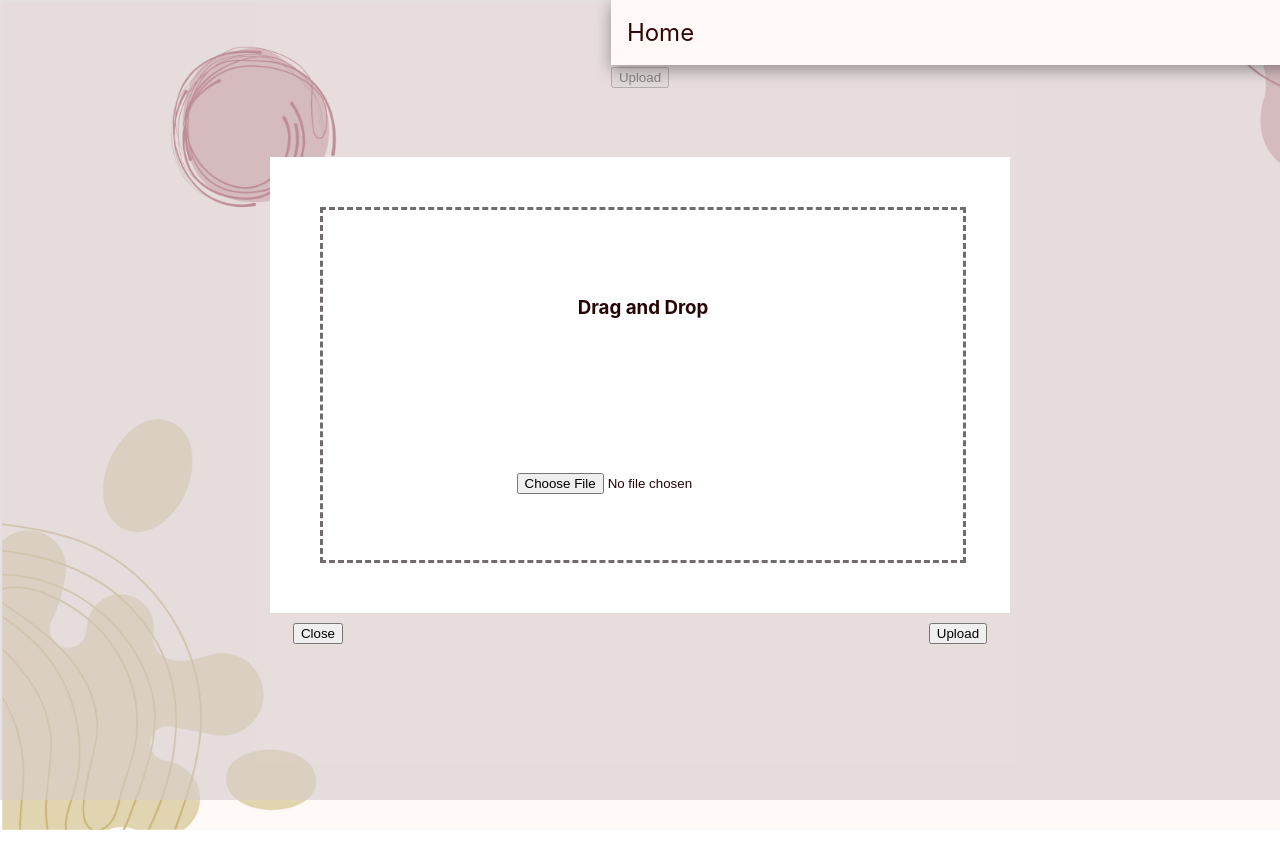
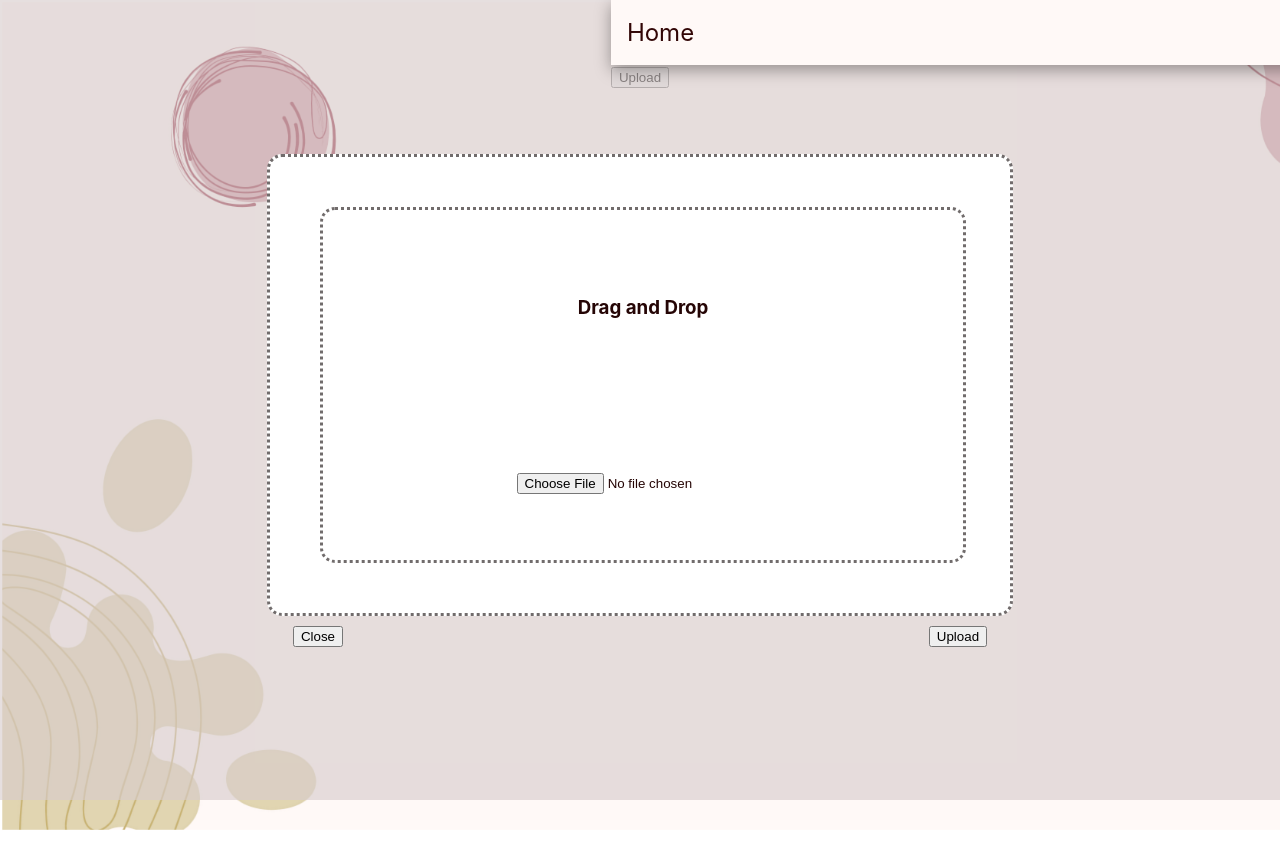
Before and after one commit to CTRL-V-CTRL-C/ctrl_c_ctrl_v-SOEN341_Project_F24, a React (Vite) app in the folder client/: page /CVSUpload in a window 1280 px wide. Both pictures are taken after a click on the button "Upload". Built offline with nearby package versions, Linux system fonts and the light colour scheme; no server answers.

Commit message:
Fix some validation, fixed some functionalities, addded some css

```diff
--- a/client/src/Pages/Components/PopUp.jsx
+++ b/client/src/Pages/Components/PopUp.jsx
@@ -6,22 +6,14 @@ function PopUp(props) {
 
 
     const [file, setFile] = useState(null);
-    const [error, setError] = useState(""); // State for error message
+    const [error, setError] = useState("");
     const [highlighted, setHighlighted] = useState(false);
 
     const handleFileChange = (file) => {
         if (file) {
-            const fileName = file.name;
-            const fileType = file.type;
 
-            // Check if the file is a CSV by extension or MIME type
-            if (fileType === "text/csv" || fileName.endsWith(".csv")) {
-                setFile(file);
-                setError(""); // Clear error message if file is valid
-            } else {
-                setFile(null);
-                setError("Please upload a valid CSV file."); // Set error message
-            }
+            setError("");
+            setFile(file);
         }
     };
 
@@ -31,22 +23,28 @@ function PopUp(props) {
         props.setTrigger(false); // Close the popup
     };
 
-    // const handleUpload = async () => {
-    //     // We will fill this out later
-    //   };
+    const handleUpload = (e) => {
+        const fileName = file.name;
+        const fileType = file.type;
+
+        //file validation
+        if (fileType === "text/csv" || fileName.endsWith(".csv")) {
+            setError("Correct File"); // Clear error message if file is valid
+        } else {
+            setError("Please upload a valid CSV file."); // Set error message
+        }
+    };
 
     return (props.trigger) ? (
         <div className="popup">
-            <div className="popup-inner">
+            <div className={`popup-inner ${highlighted ? "border-green" : "border-gray"}`}>
                 <div className={`dropZone ${highlighted ?
                     "border-green bg-green" : "border-gray"}`}
 
                     onDragEnter={() => {
-
                         setHighlighted(true);
                     }}
                     onDragLeave={() => {
-
                         setHighlighted(false);
                     }}
 
@@ -57,14 +55,8 @@ function PopUp(props) {
                     onDrop={(e) => {
                         e.preventDefault();
                         const droppedFiles = e.dataTransfer.files;
-                        console.log(droppedFiles);
-                        if (droppedFiles.length > 0) {
-                            handleFileChange(droppedFiles[0]);
-                        }
+                        handleFileChange(droppedFiles[0]);
                         setHighlighted(false);
-                        Array.from(droppedFiles).forEach((file) => {
-                            console.log(file);
-                        });
                     }}
                 >
                     <h3>Drag and Drop</h3>
@@ -87,7 +79,7 @@ function PopUp(props) {
             <div className="bu">
                 <button className="close-btn" onClick={handleClose} >Close</button>
                 {props.children}
-                <button className="upload">Upload</button>
+                <button className="upload" onClick={handleUpload}>Upload</button>
             </div>
         </div>
     ) : "";
--- a/client/src/Pages/Components/Styles/PopUp.css
+++ b/client/src/Pages/Components/Styles/PopUp.css
@@ -5,7 +5,6 @@
     width: 100%;
     height: 100vh;
     background-color: rgba(216, 205, 205, 0.637);
-
     display: flex;
     flex-direction: column;
     justify-content: center;
@@ -14,18 +13,16 @@
 }
 
 .popup-inner{
+    border-style: dotted;
     position: relative;
     padding: 50px;
     width: 100%;
     max-width: 640px;
     background-color: #FFF;
-    justify-content: space-around;
+    justify-content: space-between;
+    border-radius: 15px;
 }
-.popup-inner{
-    justify-content: center;
-    align-items: center;
 
-}
 .bu{
     display:flex;
     flex-direction: row;
@@ -41,8 +38,9 @@
     align-items: center;
     display: flex;
     flex-direction: column;
-    border-style: dashed;
+    border-style: dotted;
     position: relative;
+    border-radius: 15px;
 }
 
 .border-gray {
@@ -50,11 +48,11 @@
 }
 
 .border-green {
-    border-color: rgb(125, 193, 125);
+    border-color: rgb(197, 193, 86);
 }
 
 .bg-green {
-    background-color: rgb(200, 237, 200);
+    background-color: rgb(216, 217, 134);
 }
 
 .file-details {
```
